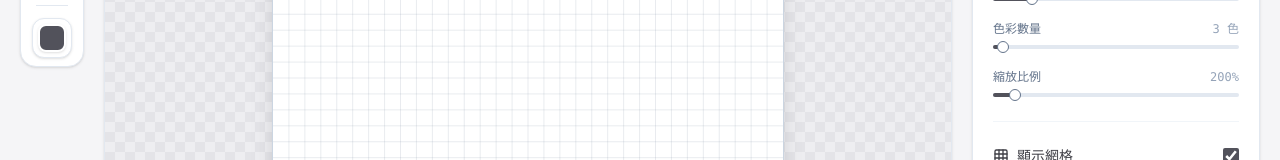
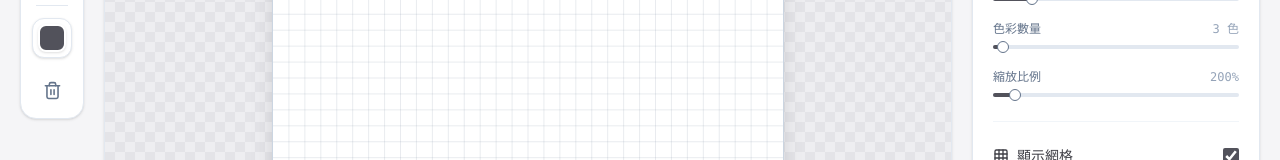
Before and after one commit to fengyenchen/pixel-art-generator, a React (Vite) app: page / in a window 1280 px wide. Shown: the part 336-496 px from the top of the page. Built offline with nearby package versions, Linux system fonts and the light colour scheme.

Commit message:
feat: 一鍵清空畫布功能

```diff
--- a/src/App.tsx
+++ b/src/App.tsx
@@ -74,6 +74,17 @@ function App() {
     if (next) restoreCanvasSnapshot(canvas, next)
   }, [redo])
 
+  const handleClearCanvas = useCallback(() => {
+    const canvas = outputCanvasRef.current
+    const context = canvas?.getContext('2d')
+    if (!canvas || !context) return
+
+    const snapshot = captureCanvasSnapshot(canvas)
+    if (snapshot) record(snapshot)
+    context.clearRect(0, 0, canvas.width, canvas.height)
+    setHasManualEdits(true)
+  }, [record])
+
   useEffect(() => {
     const handleKeyDown = (event: KeyboardEvent) => {
       if (!(event.ctrlKey || event.metaKey)) return
@@ -119,6 +130,7 @@ function App() {
           color={color}
           onColorChange={setColor}
           onToolChange={setActiveTool}
+          onClear={handleClearCanvas}
         />
 
         <PixelCanvas
--- a/src/components/ControlPanel.tsx
+++ b/src/components/ControlPanel.tsx
@@ -59,7 +59,7 @@ export default function ControlPanel({ canvasWidth, canvasHeight, pixelSize, zoo
           <div className="grid grid-cols-[1fr_auto_1fr] items-end gap-2">
             <label className="text-xs text-subtle-foreground">
               寬度
-              <select value={canvasWidth} onChange={(event) => onCanvasWidthChange(Number(event.target.value))} className="mt-1 w-full rounded-lg border border-input bg-card px-2.5 py-2 text-sm text-secondary-foreground outline-none transition focus:border-ring">
+              <select value={canvasWidth} onChange={(event) => onCanvasWidthChange(Number(event.target.value))} className="mt-1 w-full rounded-lg border border-input bg-card px-2.5 py-2 text-sm text-secondary-foreground outline-none transition">
                 {canvasDimensions.map((dimension) => (
                   <option key={dimension} value={dimension}>{dimension} px</option>
                 ))}
@@ -68,7 +68,7 @@ export default function ControlPanel({ canvasWidth, canvasHeight, pixelSize, zoo
             <span className="pb-2 text-sm text-subtle-foreground">×</span>
             <label className="text-xs text-subtle-foreground">
               高度
-              <select value={canvasHeight} onChange={(event) => onCanvasHeightChange(Number(event.target.value))} className="mt-1 w-full rounded-lg border border-input bg-card px-2.5 py-2 text-sm text-secondary-foreground outline-none transition focus:border-ring">
+              <select value={canvasHeight} onChange={(event) => onCanvasHeightChange(Number(event.target.value))} className="mt-1 w-full rounded-lg border border-input bg-card px-2.5 py-2 text-sm text-secondary-foreground outline-none transition">
                 {canvasDimensions.map((dimension) => (
                   <option key={dimension} value={dimension}>{dimension} px</option>
                 ))}
--- a/src/components/Toolbar.tsx
+++ b/src/components/Toolbar.tsx
@@ -1,5 +1,5 @@
 import { useState } from 'react'
-import { MousePointer2, Pencil, Eraser, PaintBucket, Pipette } from 'lucide-react'
+import { MousePointer2, Pencil, Eraser, PaintBucket, Pipette, Trash2 } from 'lucide-react'
 import type { ToolOption, ToolbarProps } from '../types/toolbar'
 import { SketchPicker } from 'react-color';
 
@@ -11,7 +11,7 @@ const tools: ToolOption[] = [
     { id: 'eyedropper', label: '吸管', icon: Pipette },
 ]
 
-export default function Toolbar({ activeTool, color, onToolChange, onColorChange }: ToolbarProps) {
+export default function Toolbar({ activeTool, color, onToolChange, onColorChange, onClear }: ToolbarProps) {
     const [isColorPickerOpen, setIsColorPickerOpen] = useState(false)
 
     return (
@@ -61,6 +61,16 @@ export default function Toolbar({ activeTool, color, onToolChange, onColorChange
                     </div>
                 )}
             </div>
+
+            <button
+                type="button"
+                onClick={onClear}
+                className="mt-3 grid size-10 place-items-center rounded-xl text-muted-foreground transition hover:bg-secondary hover:text-secondary-foreground"
+                title="清空畫布"
+                aria-label="清空畫布"
+            >
+                <Trash2 size={19} strokeWidth={2} />
+            </button>
         </aside>
     )
 }
--- a/src/types/toolbar.ts
+++ b/src/types/toolbar.ts
@@ -12,4 +12,5 @@ export interface ToolbarProps {
   color: string
   onToolChange: (tool: EditorTool) => void
   onColorChange: (color: string) => void
+  onClear: () => void
 }
```
